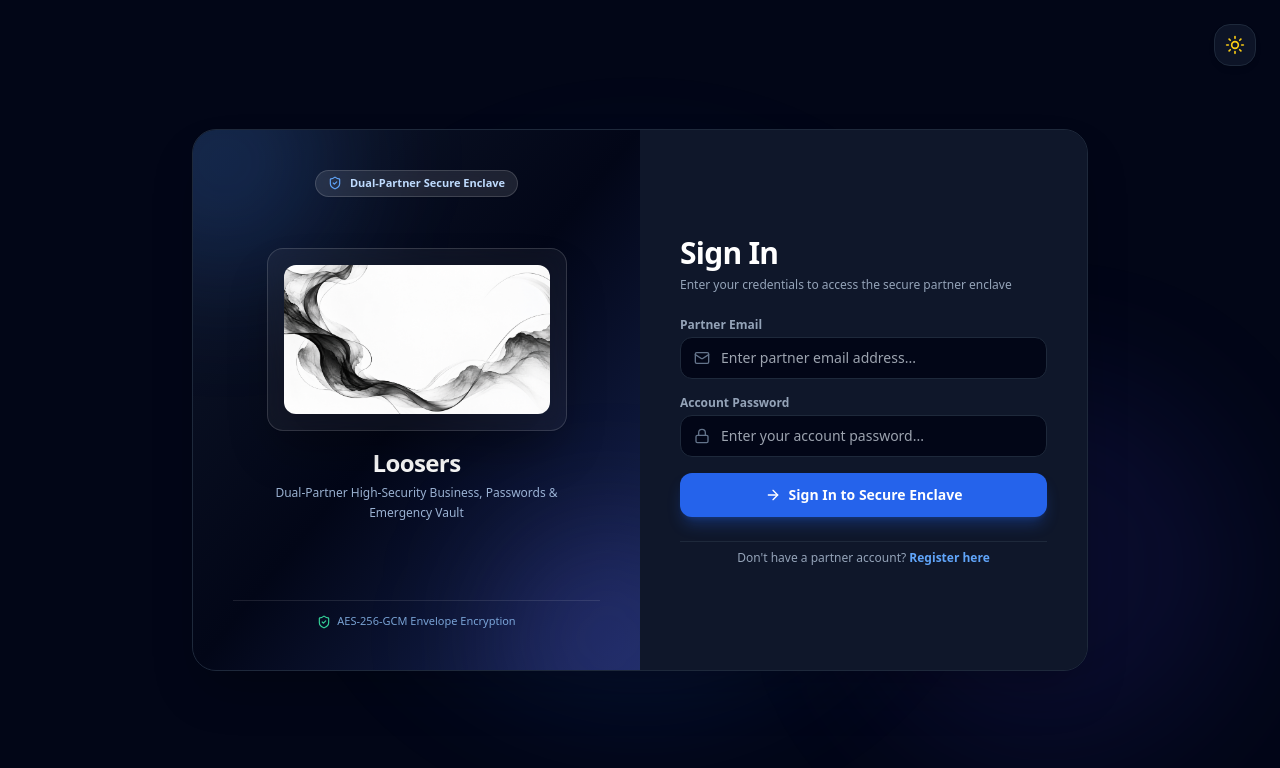
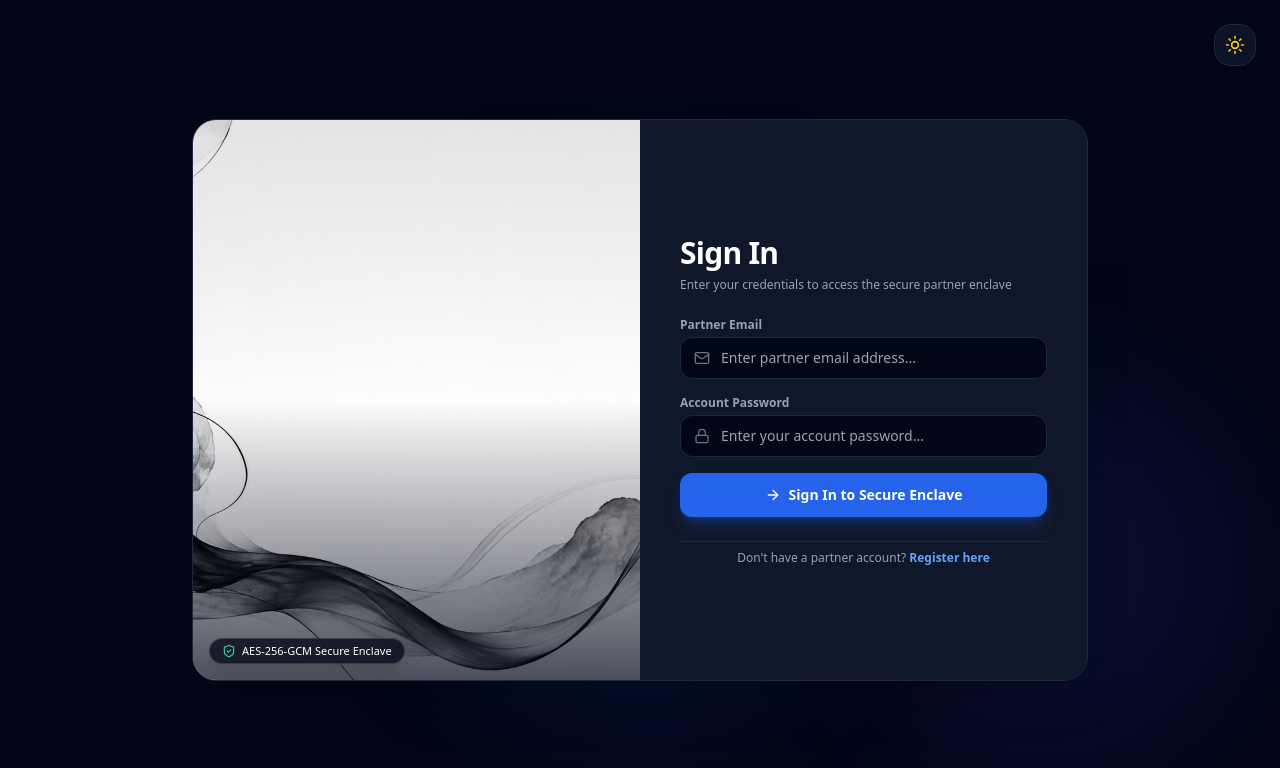
Before and after one commit to adarsh-techy/looserrepo, a React (Vite) app in the folder frontend/: page /login in a window 1280 px wide. Shown: the top 768 px of the page. Built offline with nearby package versions, Linux system fonts and the light colour scheme; no server answers.

Commit message:
Make left side of login page full size edge-to-edge image

```diff
--- a/frontend/src/pages/LoginPage.tsx
+++ b/frontend/src/pages/LoginPage.tsx
@@ -65,39 +65,22 @@ export const LoginPage: React.FC = () => {
 
       {/* Main Card: Left Image + Right Form */}
       <div className="w-full max-w-4xl bg-white dark:bg-slate-900/95 border border-slate-200 dark:border-slate-800 rounded-2xl sm:rounded-3xl shadow-2xl backdrop-blur-xl relative z-10 overflow-hidden my-auto grid grid-cols-1 md:grid-cols-2">
-        {/* Left Side: Brand Image Presentation */}
-        <div className="bg-gradient-to-br from-slate-900 via-slate-950 to-blue-950 p-6 sm:p-10 flex flex-col justify-between items-center text-center relative overflow-hidden min-h-[260px] md:min-h-[540px]">
-          {/* Subtle Ambient Highlights */}
-          <div className="absolute -top-20 -left-20 w-56 h-56 bg-blue-500/20 rounded-full blur-3xl pointer-events-none" />
-          <div className="absolute -bottom-20 -right-20 w-56 h-56 bg-indigo-500/20 rounded-full blur-3xl pointer-events-none" />
+        {/* Left Side: Full Size Edge-to-Edge Image */}
+        <div className="relative w-full h-56 sm:h-72 md:h-auto min-h-[240px] md:min-h-[560px] overflow-hidden bg-slate-950">
+          <img
+            src={logoImg}
+            alt="Loosers"
+            className="w-full h-full object-cover object-center transition-transform duration-700 hover:scale-105"
+          />
+          {/* Subtle cinematic gradient vignette */}
+          <div className="absolute inset-0 bg-gradient-to-t from-slate-950/70 via-transparent to-black/10 pointer-events-none" />
 
-          {/* Top Brand Pill */}
-          <div className="relative z-10 inline-flex items-center gap-2 px-3 py-1 rounded-full bg-white/10 border border-white/15 text-[11px] font-semibold text-blue-200 backdrop-blur-sm shadow-sm">
-            <ShieldCheck className="w-3.5 h-3.5 text-blue-400" />
-            <span>Dual-Partner Secure Enclave</span>
-          </div>
-
-          {/* Central Logo & Image Showcase */}
-          <div className="relative z-10 my-auto py-4 sm:py-6 flex flex-col items-center justify-center space-y-4">
-            <div className="p-3 sm:p-4 bg-white/10 dark:bg-white/5 backdrop-blur-md rounded-2xl border border-white/15 shadow-2xl max-w-[240px] sm:max-w-[300px] transition-transform hover:scale-[1.02] duration-300">
-              <img
-                src={logoImg}
-                alt="Loosers"
-                className="w-full h-auto max-h-48 sm:max-h-56 object-contain rounded-xl drop-shadow-2xl"
-              />
+          {/* Bottom Security Badge */}
+          <div className="absolute bottom-4 left-4 right-4 z-10 flex items-center justify-between">
+            <div className="inline-flex items-center gap-1.5 px-3 py-1 rounded-full bg-slate-950/75 backdrop-blur-md border border-white/15 text-[11px] font-medium text-white shadow-lg">
+              <ShieldCheck className="w-3.5 h-3.5 text-emerald-400 shrink-0" />
+              <span>AES-256-GCM Secure Enclave</span>
             </div>
-            <div className="space-y-1">
-              <h2 className="text-xl sm:text-2xl font-black text-white tracking-tight">Loosers</h2>
-              <p className="text-xs text-blue-200/80 font-medium max-w-xs mx-auto leading-relaxed">
-                Dual-Partner High-Security Business, Passwords & Emergency Vault
-              </p>
-            </div>
-          </div>
-
-          {/* Bottom Security Assurance */}
-          <div className="relative z-10 mt-auto pt-3 flex items-center justify-center gap-1.5 text-[11px] text-blue-300/80 border-t border-white/10 w-full">
-            <ShieldCheck className="w-3.5 h-3.5 text-emerald-400 shrink-0" />
-            <span>AES-256-GCM Envelope Encryption</span>
           </div>
         </div>
 
```
